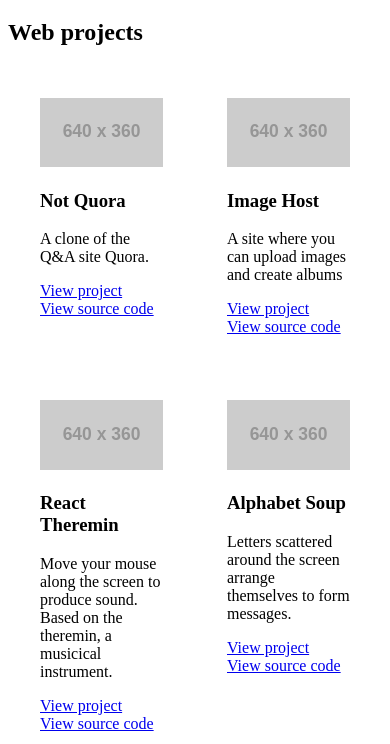
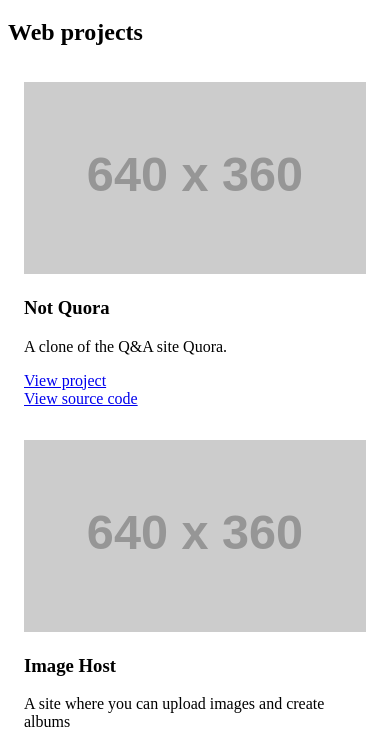
Before and after one commit to JustusFT/website, a Gatsby site: page / in a window 390 px wide. Shown: the part 61-805 px from the top of the page. Built offline with nearby package versions, Linux system fonts and the light colour scheme; Gatsby itself is replaced by a stand-in of ours; placeholder pictures from the web are drawn by us.

Commit message:
Make project grid responsive

```diff
--- a/src/components/ProjectItem.js
+++ b/src/components/ProjectItem.js
@@ -3,10 +3,18 @@
 
 const ProjectItemContainer = styled.span`
   flex: 0 0 50%;
+
+  @media ( max-width: 640px ) {
+    flex-basis: 100%;
+  }
 `
 
 const MarginDiv = styled.div`
   margin: 2em;
+
+  @media ( max-width: 960px ) {
+    margin: 1em;
+  }
 `
 
 const ScaledImg = styled.img`
```
